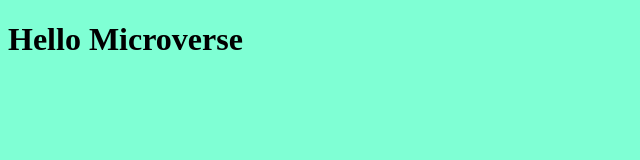
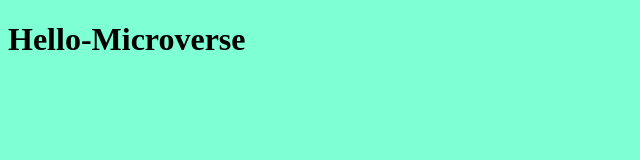
Before and after one commit to WillyStorm/Hello-World, a plain HTML site: page index.html in a window 1280 px wide. Shown: the full height of the page, 0-640 px from the left. Drawn offline with Linux system fonts and the light colour scheme.

Commit message:
Test Changes

```diff
--- a/index.html
+++ b/index.html
@@ -8,6 +8,6 @@
     <title>Hello Microverse</title>
 </head>
 <body>
-    <h1>Hello Microverse</h1>
+    <h1>Hello-Microverse</h1>
 </body>
 </html>
```
